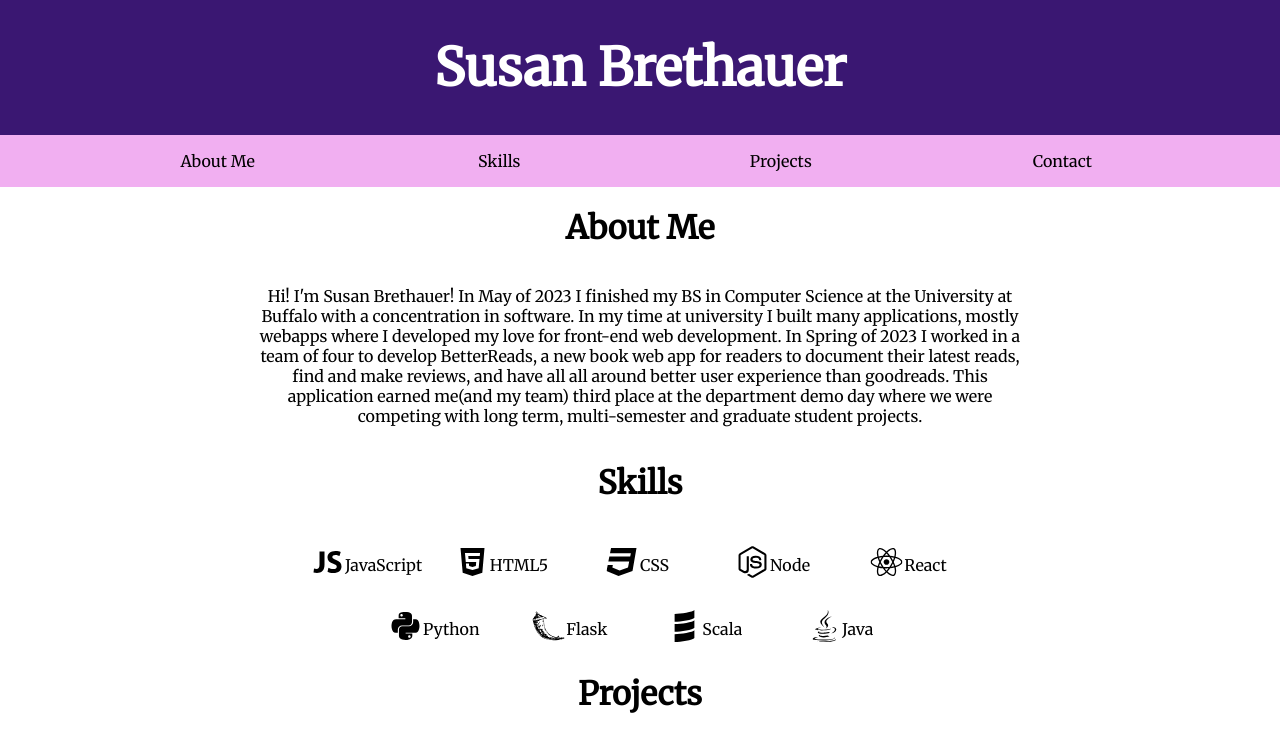
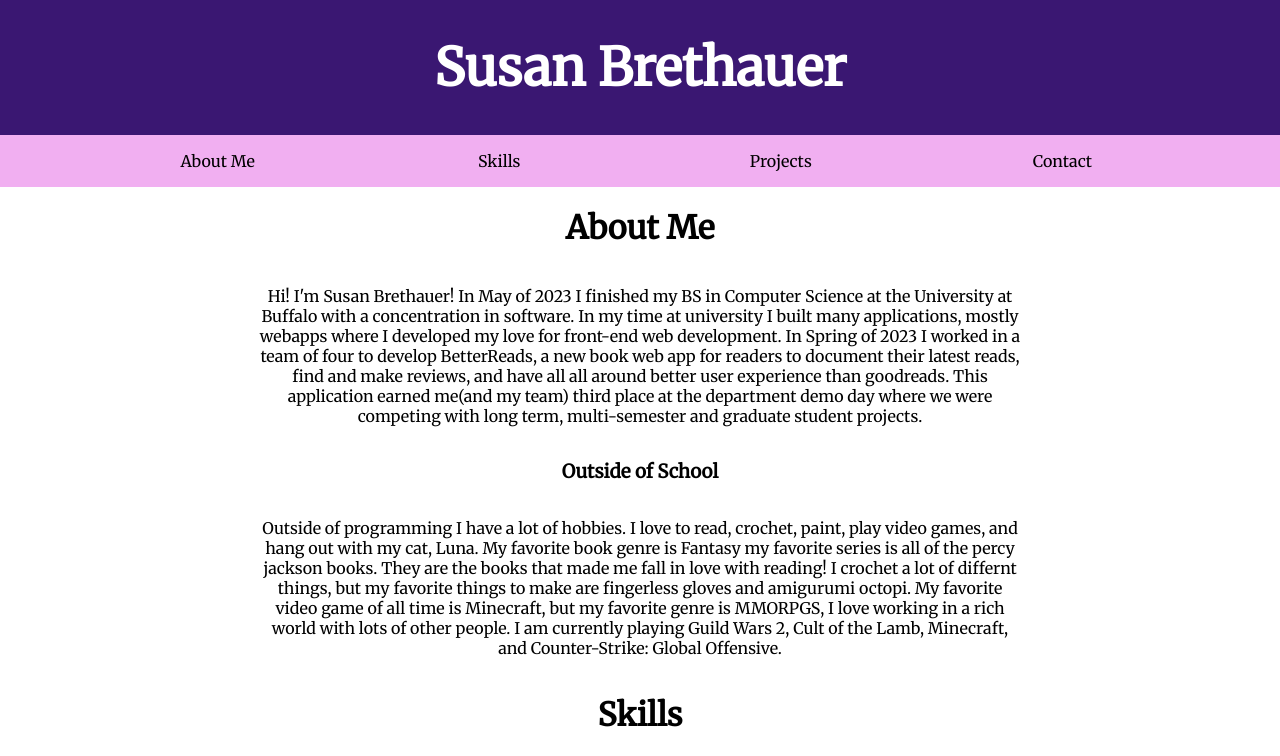
Before and after one commit to CreasedPaper/susans_new_portfolio, a React (Create React App) app: page / in a window 1280 px wide. Shown: the top 756 px of the page. Built offline with nearby package versions, Linux system fonts and the light colour scheme.

Commit message:
added resume and hobbies

```diff
--- a/src/sections/Intro.jsx
+++ b/src/sections/Intro.jsx
@@ -13,7 +13,29 @@ function Intro() {
             than goodreads. This application earned me(and my team) third place at the department demo
             day where we were competing with long term, multi-semester and graduate student projects.
         </p>
-
+        <h3>Outside of School</h3>
+        <p>
+            Outside of programming I have a lot of hobbies. I love to read, crochet, paint, play video games, and hang out with my cat, Luna.
+            My favorite book genre is Fantasy my favorite series is all of the percy jackson books. They are the books that made me fall
+            in love with reading! I crochet a lot of differnt things, but my favorite things to make are fingerless gloves and amigurumi octopi.
+            My favorite video game of all time is Minecraft, but my favorite genre is MMORPGS, I love working in a rich world with lots of other people.
+            I am currently playing Guild Wars 2, Cult of the Lamb, Minecraft, and Counter-Strike: Global Offensive.
+        </p>
+        {/* <h3>Before University: My Journey</h3>
+        <p>
+            My introduction to web development came to me through tumblr themes. In middle school I was very into tumblr, just got my first laptop,
+            and was obcessed with trying to make the best tumblr themes. I would find free ones and try and reverse engineer what was happening when I changed
+            numbers, removed lines, and tried to add my own. This curiosity lead me to minecraft command blocks, they were relativly new but learning the
+            language of the blocks was something I had a lot of fun doing when I was young. At my high school the first computer science course was added when i was
+            a sophomore, it was AP Computer Science Princeples, all in a block based programming language that I hated, but we did have a section where we made our
+            own webpages with HTML, and I was hooked. It immidiatly became my new favorite hobby and after a while I had a whole network of both earnest attempts at
+            a nice looking site and some of the most intentially hard to look at pages on the planet. I continuted this hobby through most of college, whenever I was bored
+            I would make a simple webpage clicker game, or a blog for the hobby that I had picked up that week. I never did anything with them, but it helped me to hone my
+            skilled with web development. Junior year of high school my school added AP Computer Science A, a class in Java. I had never touched real code before and I was
+            so excited, this class taught me a lot, though the teacher was also learning along with us, so it was a lot of self teaching, which was great pratice for later on.
+            The summer after Junior year I went to a week long bootcamp at Stevens University and learned a ton. We mostly did python and that week went through most of my
+            first semester at university. For most of my senior year I designed websites and helped write a bot to fill out surveys in python.
+        </p> */}
     </div>
   )
 }
```
Also changed, not shown: 1 other file (tests, documents, lock files or other folders).
